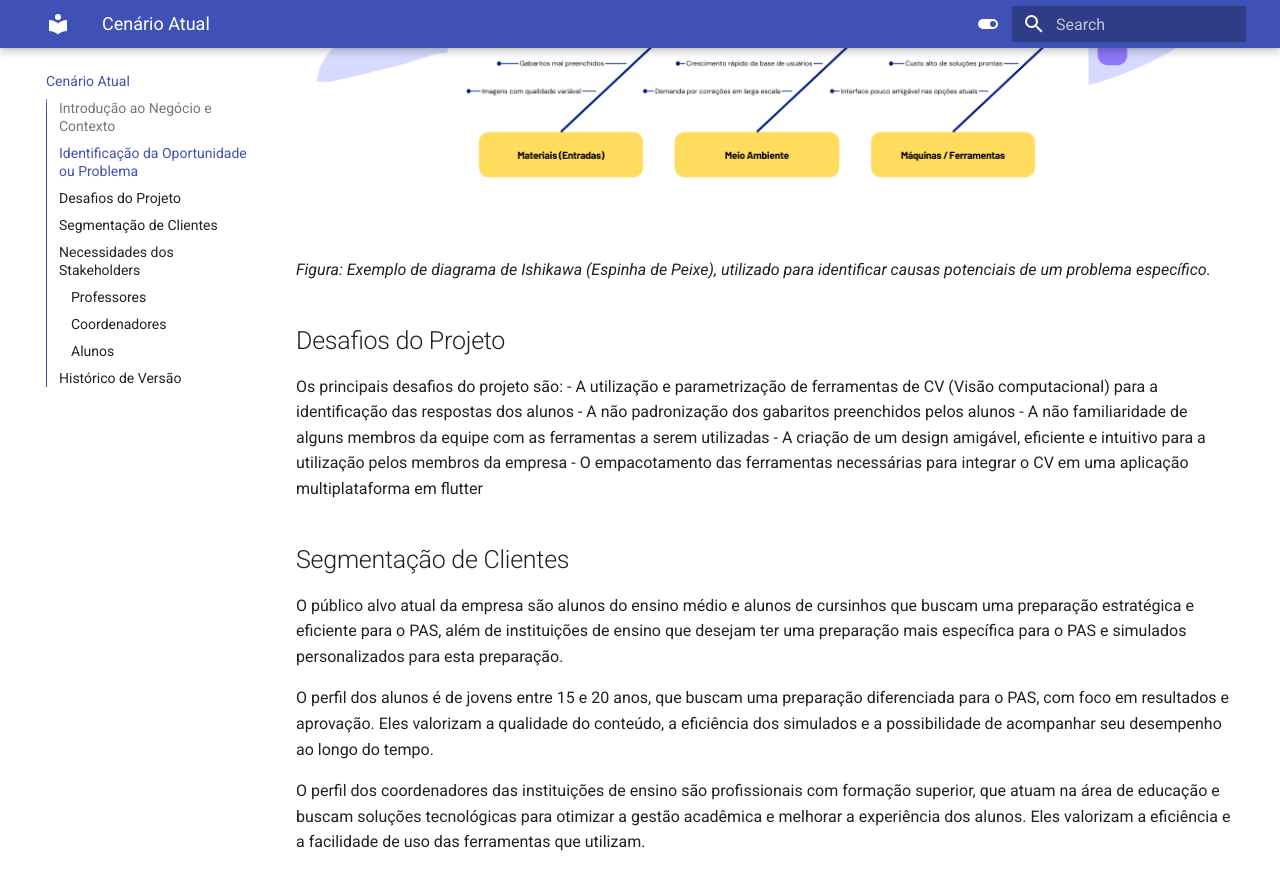
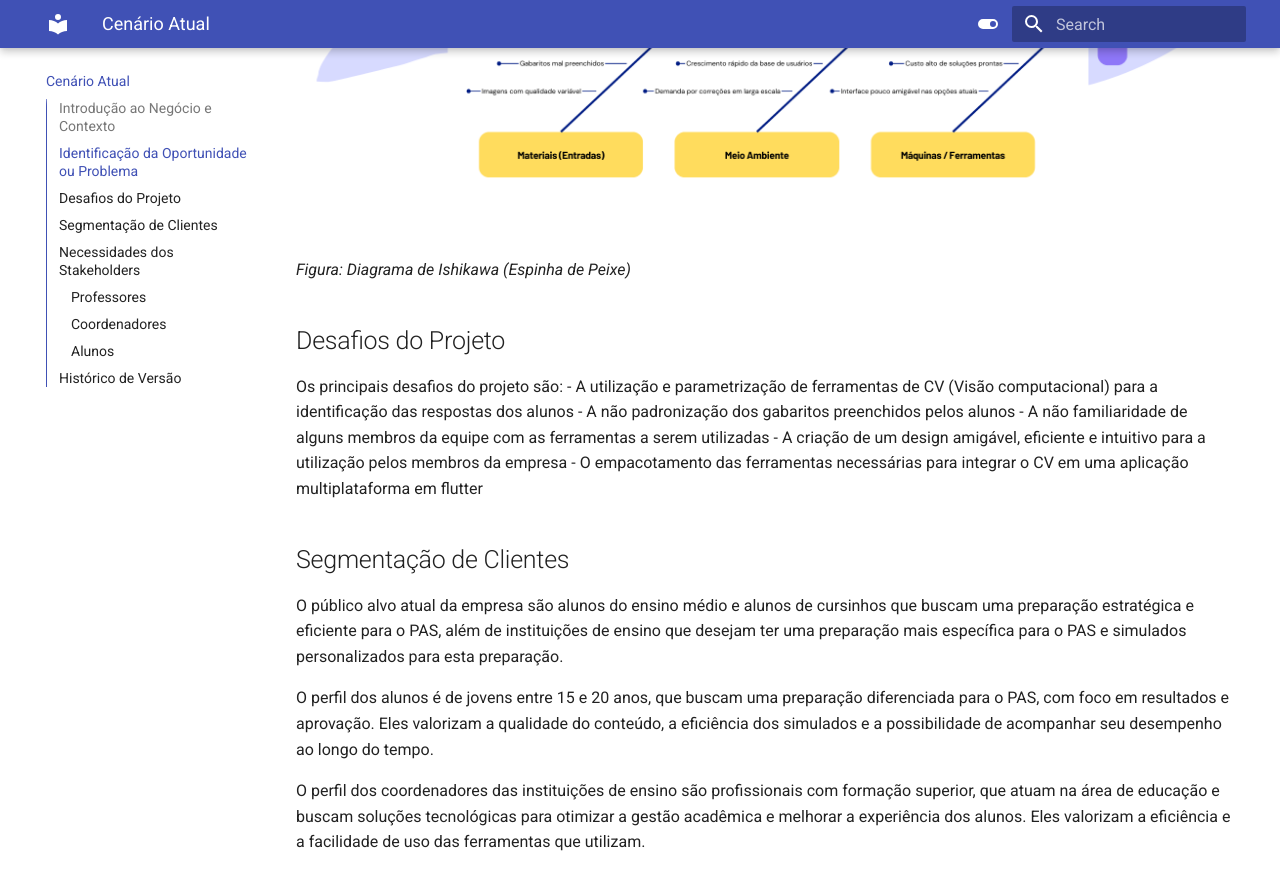
Before and after one commit to mdsreq-fga-unb/2025.1-T01-CORIGGE, an MkDocs documentation site: the page built from docs/cenario-atual.md, in a window 1280 px wide and 900 px high, scrolled down 1310 px. Shown: the top 890 px of the window. Built offline with MkDocs 1.6.1 and Material for MkDocs 9.7.7, drawn with Linux system fonts in a browser that asks for light colours.

```diff
--- a/docs/cenario-atual.md
+++ b/docs/cenario-atual.md
@@ -14,7 +14,7 @@ A empresa já tentou desenvolver uma solução anteriormente, também chamada Co
 
 ![Diagrama de Causa e Efeito (Espinha de Peixe)](assets/fish-bone.png)
 
-*Figura: Exemplo de diagrama de Ishikawa (Espinha de Peixe), utilizado para identificar causas potenciais de um problema específico.*
+*Figura: Diagrama de Ishikawa (Espinha de Peixe)*
 
 
 ## Desafios do Projeto
```
Also changed, not shown: docs/index.md (+2 -1 lines).
